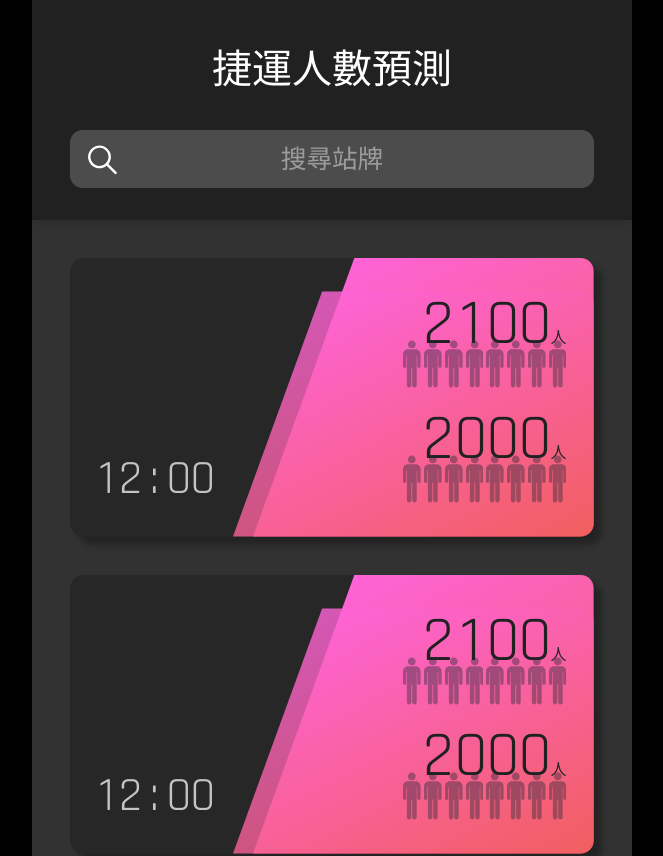
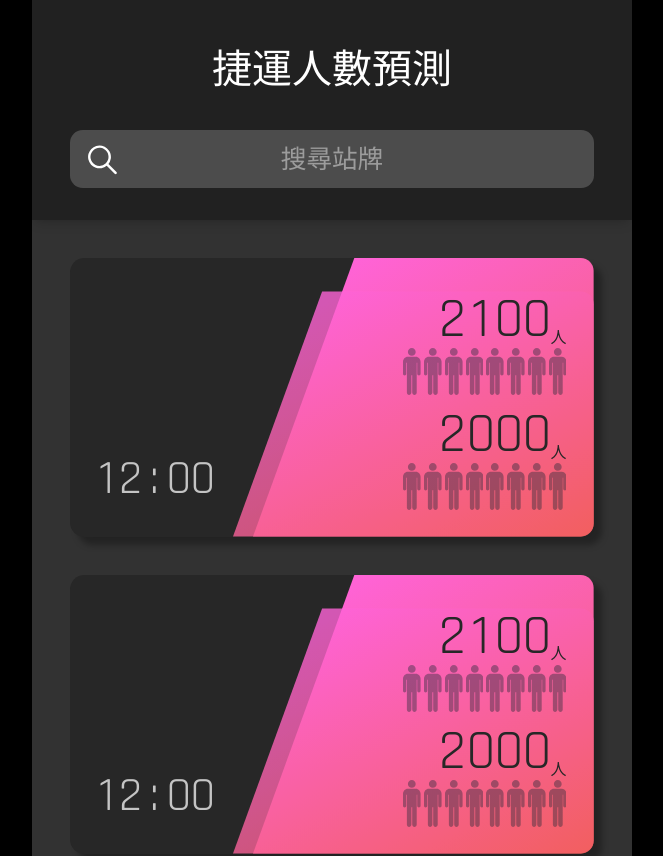
Before and after one commit to l-zch/MRTPFF, a Vue app: page / in a window 1280 px wide. Shown: the top 856 px of the page, without its empty margins (308-971 px from the left). Built offline with nearby package versions, Linux system fonts and the light colour scheme; a web font is replaced by a local one.

Commit message:
flex layout

```diff
--- a/src/components/panel/InformationField.vue
+++ b/src/components/panel/InformationField.vue
@@ -1,10 +1,10 @@
 <template>
-  <div class="h-[60px] w-[120px] relative">
-    <div class="absolute people right-0">
-      <m-text :content="number.toString()" :size="40" color="#212121" />
-      <div class="text-[10px] leading-[10px] mr-[2px] inline-block">人</div>
+  <div class="h-[60px] w-[120px] flex flex-col items-end z-10">
+    <div class="people flex flex-row items-end mr-[2px]">
+      <m-text :content="number.toString()" :size="35" color="#272727" />
+      <div class="text-[10px] leading-[14px] text-[#272727]">人</div>
     </div>
-    <icon class="absolute right-0 bottom-0" />
+    <icon/>
   </div>
 </template>
 
@@ -18,8 +18,4 @@ defineProps({
 </script>
 
 <style scoped>
-.people {
-  font-family: Rajdhani;
-  color: #272727;
-}
 </style>
```
